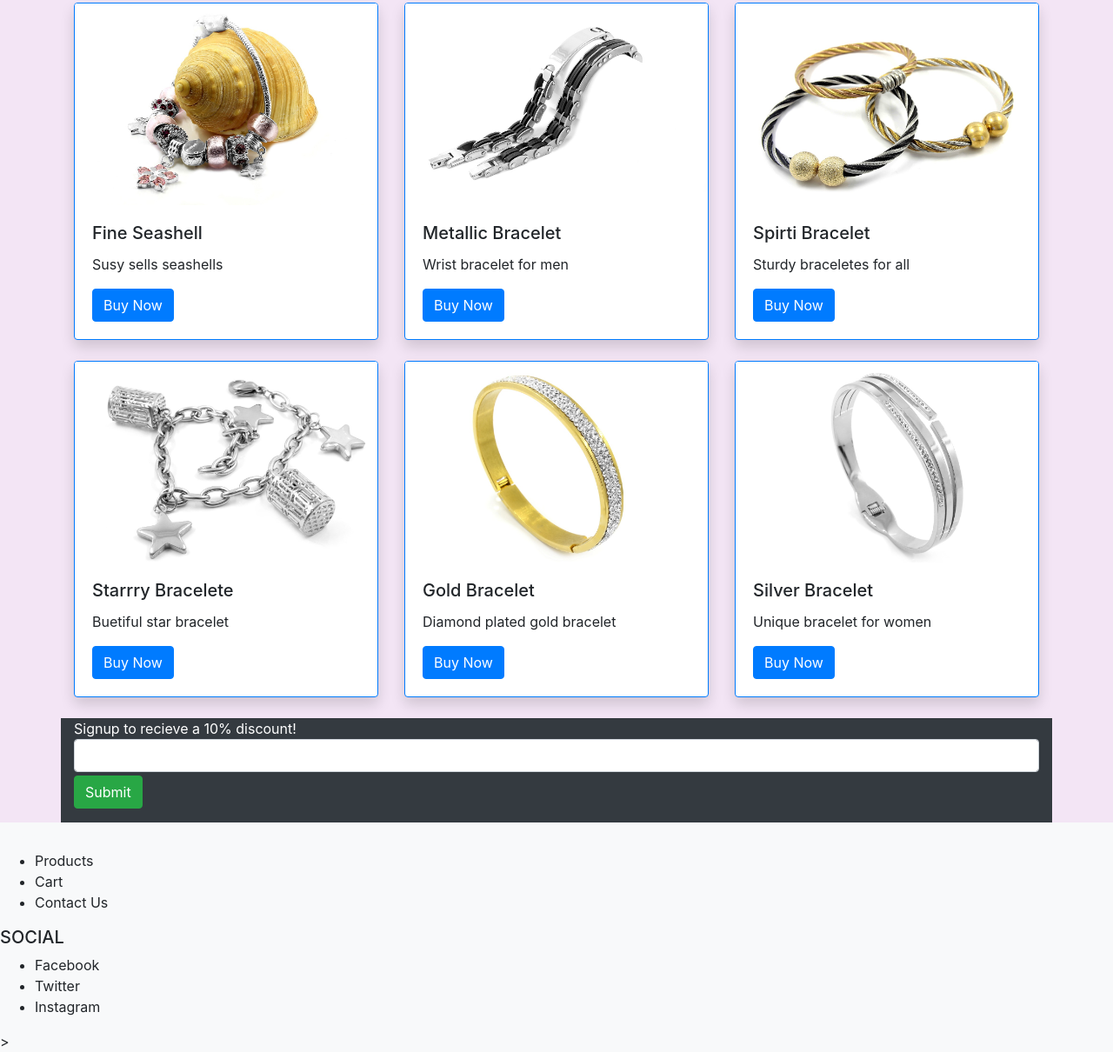
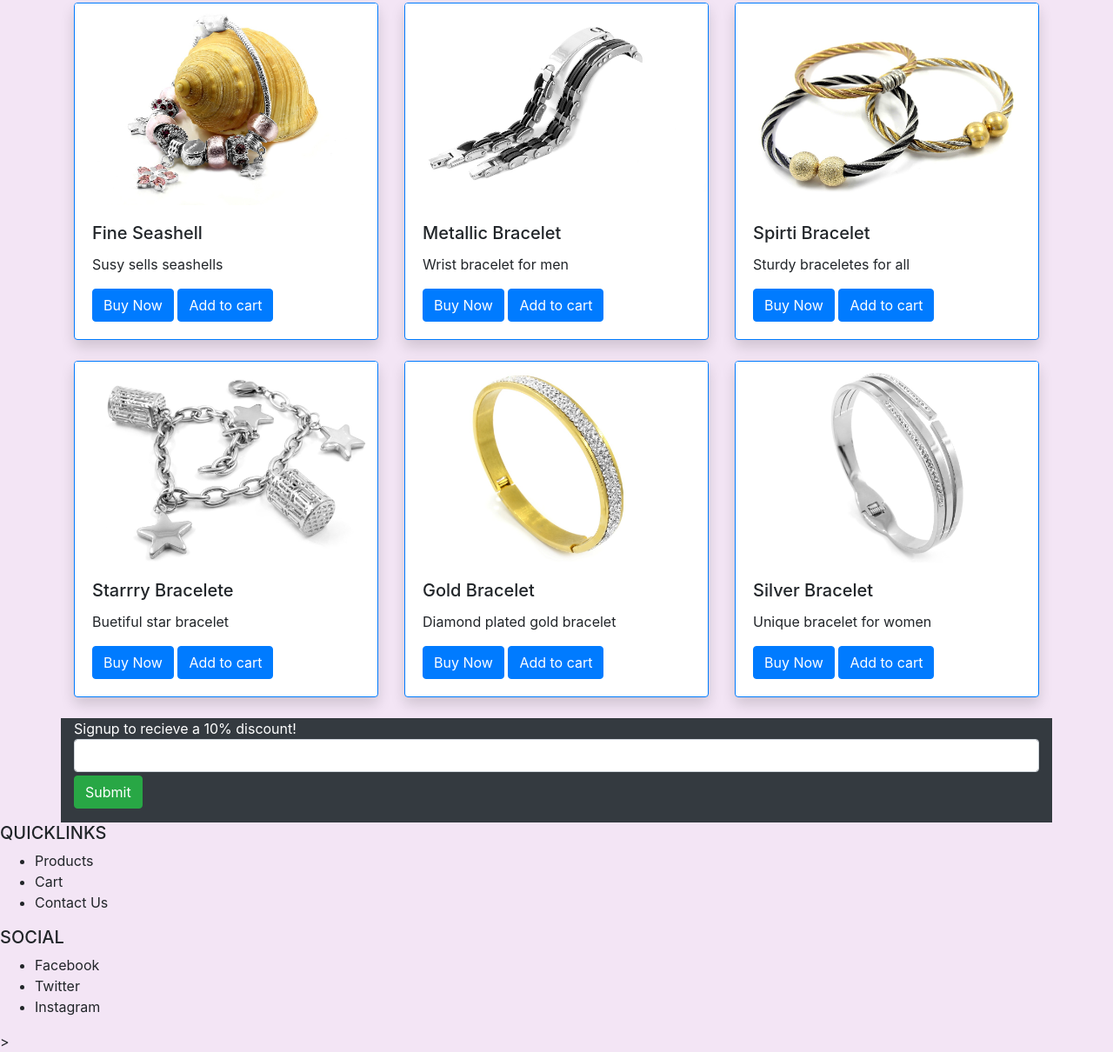
Before and after one commit to mplorex/Project5---5-21-21, a plain HTML site: page index.html in a window 1280 px wide. Shown: the part 594-1804 px from the top of the page at 87% size. Drawn offline with nearby package versions, Linux system fonts and the light colour scheme.

Commit message:
cart page creation

```diff
--- a/index.html
+++ b/index.html
@@ -70,6 +70,7 @@
                             <h5 class="card-title"> Fine Seashell</h5>
                             <p class="card-text"> Susy sells seashells</p>
                             <a href="" class="btn btn-primary stretched-link">Buy Now</a>
+                            <a href="" class="btn btn-primary stretched-link">Add to cart</a>
                         </div>
                     </div>
                 </div>
@@ -80,6 +81,7 @@
                             <h5 class="card-title"> Metallic Bracelet</h5>
                             <p class="card-text">Wrist bracelet for men</p>
                             <a href="" class="btn btn-primary stretched-link">Buy Now</a>
+                            <a href="" class="btn btn-primary stretched-link">Add to cart</a>
                         </div>
                     </div>
                 </div>
@@ -90,6 +92,7 @@
                             <h5 class="card-title">Spirti Bracelet</h5>
                             <p class="card-text"> Sturdy braceletes for all</p>
                             <a href="" class="btn btn-primary stretched-link">Buy Now</a>
+                            <a href="" class="btn btn-primary stretched-link">Add to cart</a>
                         </div>
                     </div>
                 </div>
@@ -100,6 +103,7 @@
                             <h5 class="card-title">Starrry Bracelete</h5>
                             <p class="card-text"> Buetiful star bracelet</p>
                             <a href="" class="btn btn-primary stretched-link">Buy Now</a>
+                            <a href="" class="btn btn-primary stretched-link">Add to cart</a>
                         </div>
                     </div>
                 </div>
@@ -110,6 +114,7 @@
                             <h5 class="card-title">Gold Bracelet</h5>
                             <p class="card-text"> Diamond plated gold bracelet</p>
                             <a href="" class="btn btn-primary stretched-link">Buy Now</a>
+                            <a href="" class="btn btn-primary stretched-link">Add to cart</a>
                         </div>
                     </div>
                 </div>
@@ -120,6 +125,7 @@
                             <h5 class="card-title">Silver Bracelet</h5>
                             <p class="card-text">Unique bracelet for women</p>
                             <a href="" class="btn btn-primary stretched-link">Buy Now</a>
+                            <a href="" class="btn btn-primary stretched-link">Add to cart</a>
                         </div>
                     </div>
                 </div>
@@ -139,9 +145,9 @@
             </div>
         </div>
 
-        <footer class="bg-light">
+        <footer>
             <div class="company-links">
-                <h5 class="text-light">QUICKLINKS</h5>
+                <h5>QUICKLINKS</h5>
                 <ul>
                     <li>Products</li>
                     <li> Cart </li>
@@ -151,9 +157,9 @@
             <div class="social-links">
                 <h5>SOCIAL</h5>
                 <ul>
-                    <li>Facebook</li>
-                    <li>Twitter</li>
-                    <li>Instagram</li>
+                    <li><a>Facebook</a></li>
+                    <li><a>Twitter</a></li>
+                    <li><a>Instagram</a></li>
                 </ul>>
 
             </div>
```
Also changed, not shown: cart.html (added, +45 -0 lines).
